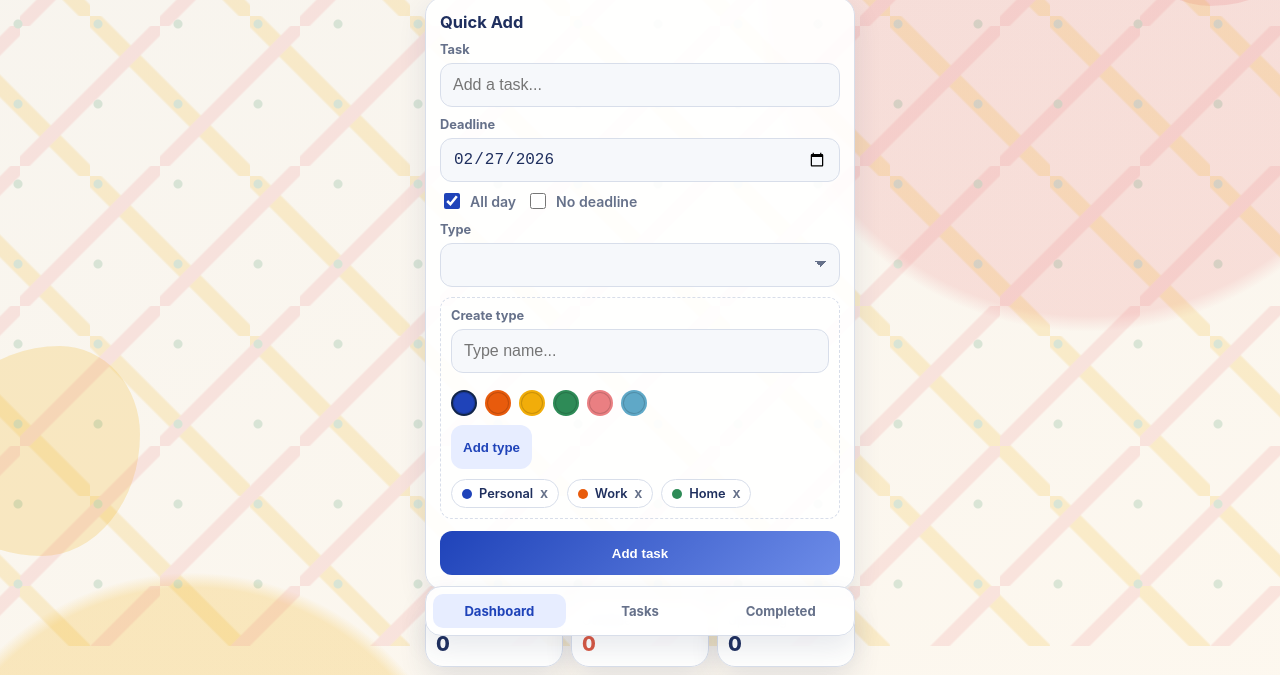
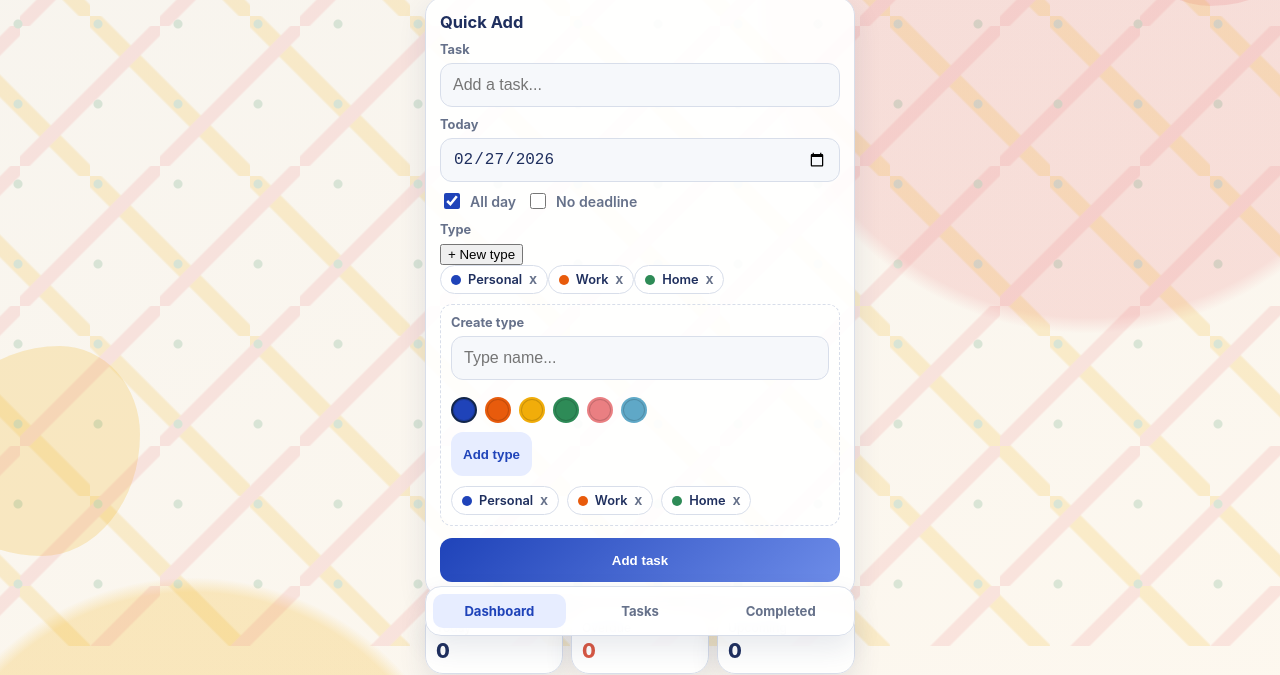
Before and after one commit to danielaivnv/task-tracker, a plain HTML site: page index.html in a window 1280 px wide. Shown: the part 154-829 px from the top of the page. Drawn offline with Linux system fonts and the light colour scheme.

Commit message:
исправила

```diff
--- a/index.html
+++ b/index.html
@@ -24,7 +24,7 @@
 
         <div class="row">
           <div class="field">
-            <label class="field-label" for="taskDate">Deadline</label>
+            <label class="field-label" for="taskDate">Today</label>
             <div class="deadline-controls">
               <input id="taskDate" type="date" />
               <div class="deadline-mode-row">
@@ -44,12 +44,15 @@
           </div>
 
           <div class="field">
-            <label class="field-label" for="taskTypeSelect">Type</label>
-            <select id="taskTypeSelect"></select>
+            <div class="type-head">
+              <label class="field-label">Type</label>
+              <button id="toggleTypeBuilderBtn" class="type-toggle-btn" type="button">+ New type</button>
+            </div>
+            <div id="typeSelector" class="type-selector" aria-label="Select task type"></div>
           </div>
         </div>
 
-        <section class="type-builder" aria-label="Task types">
+        <section id="typeBuilder" class="type-builder hidden" aria-label="Task types">
           <p class="field-label">Create type</p>
           <div class="type-create-grid">
             <input id="newTypeName" type="text" maxlength="24" placeholder="Type name..." />
```
